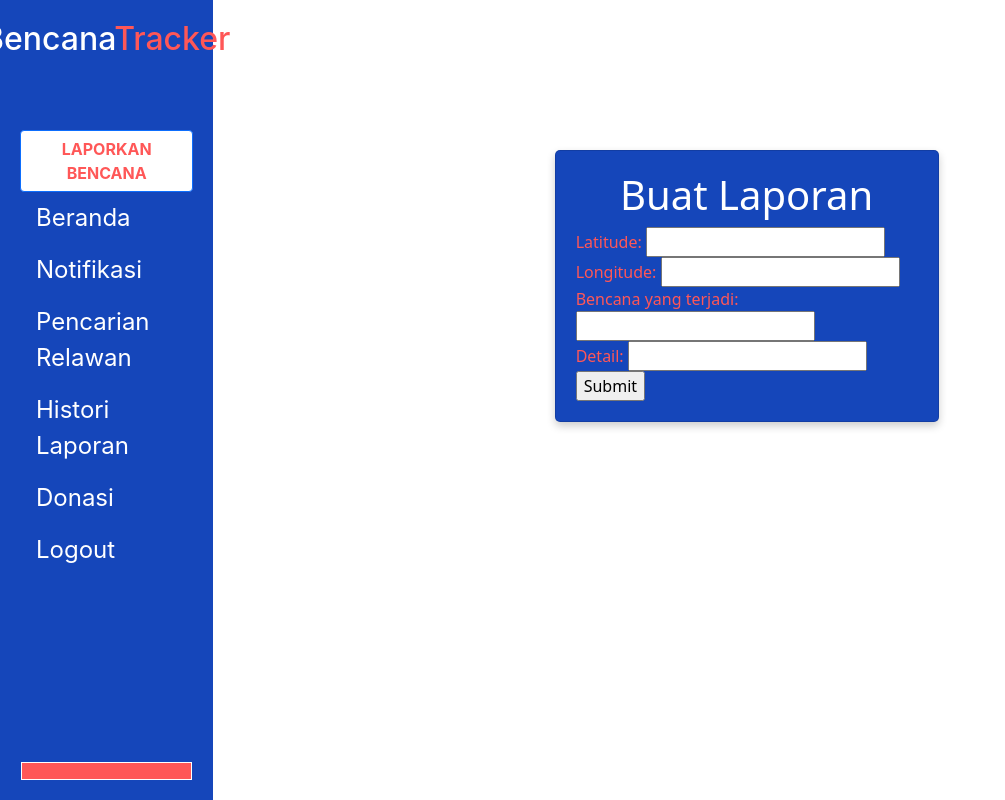
After one commit to frdvndb/BencanaTracker, a CodeIgniter 4 app: template app/Views/buat_laporan.php in a window 1280 px wide. The commit adds this page. Shown: the whole page, without its empty margins (0-1005 px from the left). Run offline with PHP 8.4 and a stand-in for CodeIgniter, Linux system fonts and the light colour scheme; the template is opened without the code that fills it, so the values that code supplies are empty; some libraries are stand-ins or nearby versions.

Commit message:
Add Buat Laporan

```diff
--- a/app/Config/Routes.php
+++ b/app/Config/Routes.php
@@ -41,6 +41,9 @@ $routes->post('/login', 'LoginController::login');
 
 $routes->get('/register', 'RegisterController::index');
 $routes->post('/register', 'RegisterController::buat');
+
+$routes->get('/buat_laporan', 'BuatLaporanController::index');
+$routes->post('/buat_laporan', 'BuatLaporanController::buat');
 /*
  * --------------------------------------------------------------------
  * Additional Routing
--- /dev/null
+++ b/app/Views/buat_laporan.php
@@ -0,0 +1,179 @@
+<!DOCTYPE html>
+<html lang="en">
+<head>
+    <meta charset="UTF-8">
+    <title>Codeigniter 4 Show Multiple Markers on Google Map Example</title>
+    <meta name="description" content="The tiny framework with powerful features">
+    <meta name="viewport" content="width=device-width, initial-scale=1.0">
+
+    <link href="https://cdn.jsdelivr.net/npm/bootstrap@5.0.1/dist/css/bootstrap.min.css" rel="stylesheet">
+    <style>
+      .card {
+    margin: auto;
+    width: 30% ;
+    box-shadow: 0 4px 8px 0 rgba(0, 0, 0, 0.2);
+    border-radius: 5px;
+    padding: 20px;
+    margin-top: 150px;
+    background-color: #1546BA;
+ }
+
+ .container-fluid {
+        max-width: 100%;
+      }
+      #gmapBlock {
+          width: 100%;
+          height: 100%;
+      }
+      .sidebar {
+        font-family: "Saira Extra Condensed", -apple-system, BlinkMacSystemFont, "Segoe UI", Roboto, "Helvetica Neue", Arial, sans-serif, "Apple Color Emoji", "Segoe UI Emoji", "Segoe UI Symbol", "Noto Color Emoji";
+        display: flex;
+        flex-direction: column;
+        align-items: center;
+        background-color: #1546BA;
+        padding: 20px;
+        font-size: 1.5rem;
+        height: 100vh;
+        position: relative;
+
+      }
+
+      .sidebar a {
+        color: white;
+      }
+
+      .sidebar a:hover {
+        color: #00B4D8;
+      }
+
+      .content {
+        display: flex;
+        flex-direction: column;
+        justify-content: flex-start;
+        align-items: flex-start;
+        height: 100vh;
+        padding: 20px;
+        background-color: #E5E5E5;
+        background-size: cover;
+        background-position: center;
+        text-shadow: 4px 4px 8px rgba(0, 0, 0, 0.5);
+        font-family: "Saira Extra Condensed", -apple-system, BlinkMacSystemFont, "Segoe UI", Roboto, "Helvetica Neue", Arial, sans-serif, "Apple Color Emoji", "Segoe UI Emoji", "Segoe UI Symbol", "Noto Color Emoji";
+        text-transform: uppercase;
+        font-weight: 500;
+        font-size: 1.5rem;
+        color: #343a40;
+      }
+
+        .background-input {
+        background-color: #1546BA;
+        color: white;
+      }
+
+      button {
+        background-color: #1546BA;
+        color: white;
+        border-color: white;
+      }
+
+      h1 {
+        color: white;
+      }
+
+      .text-primary {
+        --bs-primary-rgb: 189, 93, 56;
+        --bs-text-opacity: 1;
+        color: rgba(var(--bs-primary-rgb), var(--bs-text-opacity)) !important;
+      }
+
+      .img-profile {
+        border: 10px solid white;
+        border-radius: 50%;
+        width: 150px;
+        height: 150px;
+      }
+      .h2w {color: white;}
+      .h2o,label {color: #FF5757;}
+      .laporButton {
+        background-color: white;
+        color: #FF5757;
+        font-weight: bold;
+        width: 100%;
+        margin-top: 40px;
+      }
+      .bottom-sidebar {
+        position: absolute;
+        bottom: 20px;
+        left: 0;
+        width: 100%;
+        text-align: center;
+        color: #FF5757;
+    }
+
+    .bottom-sidebar li {
+        border: 1px solid white;
+        width: 80%;
+        margin: 0 auto;
+        background-color: #FF5757;
+
+    }
+
+    .background-proses {
+      background-color: #00cc99;
+    }
+
+    </style>
+</head>
+<body>
+    <script>
+        document.addEventListener('DOMContentLoaded', function() {
+            var clickedLocation = JSON.parse(localStorage.getItem('clickedLocation'));
+
+            // Pre-fill the input fields with the clicked location data
+            document.getElementById('latitude').value = clickedLocation.latitude;
+            document.getElementById('longitude').value = clickedLocation.longitude;
+            document.getElementById('locationName').value = clickedLocation.locationName;
+        });
+    </script>
+    <div class="container-fluid">
+        <div class="row">
+            <!-- Bagian sidebar -->
+            <div class="col-md-2 sidebar">
+                <h2><span class="h2w">Bencana</span><span class="h2o">Tracker</span></h2>
+                <ul class="nav flex-column mt-4">
+                    <li class="nav-item">
+                        <a class="btn btn-primary laporButton" style="color: #FF5757;" href="<?= base_url(''); ?>">LAPORKAN<br> BENCANA</a>
+                    </li>
+                    <div class="main-sidebar">
+                    <li class="nav-item"><a class="nav-link" href="<?= base_url('beranda'); ?>">Beranda</a></li>
+                    <li class="nav-item"><a class="nav-link" href="<?= base_url(''); ?>">Notifikasi</a></li>
+                    <li class="nav-item"><a class="nav-link" href="<?= base_url(''); ?>">Pencarian Relawan</a></li>
+                    <li class="nav-item"><a class="nav-link" href="<?= base_url(''); ?>">Histori Laporan</a></li>
+                    <li class="nav-item"><a class="nav-link" href="<?= base_url('donasi'); ?>">Donasi</a></li>
+                    <li class="nav-item"><a class="nav-link" href="<?= base_url('login'); ?>">Logout</a></li>
+                    </div>
+                    <div class="bottom-sidebar">
+                        <li class="nav-item"><a class="nav-link" href="<?= base_url(''); ?>"><?= $username ?></a></li>
+                    </div>
+                </ul>
+            </div>
+
+            <div class="col-md-10 card">
+              <center><h1> Buat Laporan </h1></center>
+                <script src="https://ajax.googleapis.com/ajax/libs/jquery/3.5.1/jquery.min.js"></script>
+            <form action="buat_laporan" method="POST">
+                <label for="latitude">Latitude:</label>
+                <input type="text" id="latitude" name="latitude" readonly>
+                <br>
+                <label for="longitude">Longitude:</label>
+                <input type="text" id="longitude" name="longitude" readonly>
+                <br>
+                <label for="location_name">Bencana yang terjadi:</label>
+                <input type="text" id="location_name" name="location_name">
+                <br>
+                <label for="info">Detail:</label>
+                <input type="text" id="info" name="info">
+                <br>
+                <input type="submit" value="Submit">
+            </form>
+</body>
+</html>
--- a/app/Views/register.php
+++ b/app/Views/register.php
@@ -46,6 +46,10 @@
                     </div>
                     <div class="form-floating">
                         <input name="username" type="username" class="form-control" id="floatingInput" placeholder="Username">
+                        <label for="floatingInput">Nomor HP</label>
+                    </div>
+                    <div class="form-floating">
+                        <input name="username" type="username" class="form-control" id="floatingInput" placeholder="Username">
                         <label for="floatingInput">Username</label>
                     </div>
                     <button type="submit" class="w-100 mt-2 btn btn-success">Buat</button>
```
Also changed, not shown: app/Controllers/BuatLaporanController.php (added, +34 -0 lines), app/Models/LaporanModel.php (added, +41 -0 lines), app/Views/index.php (+7 -6 lines).
